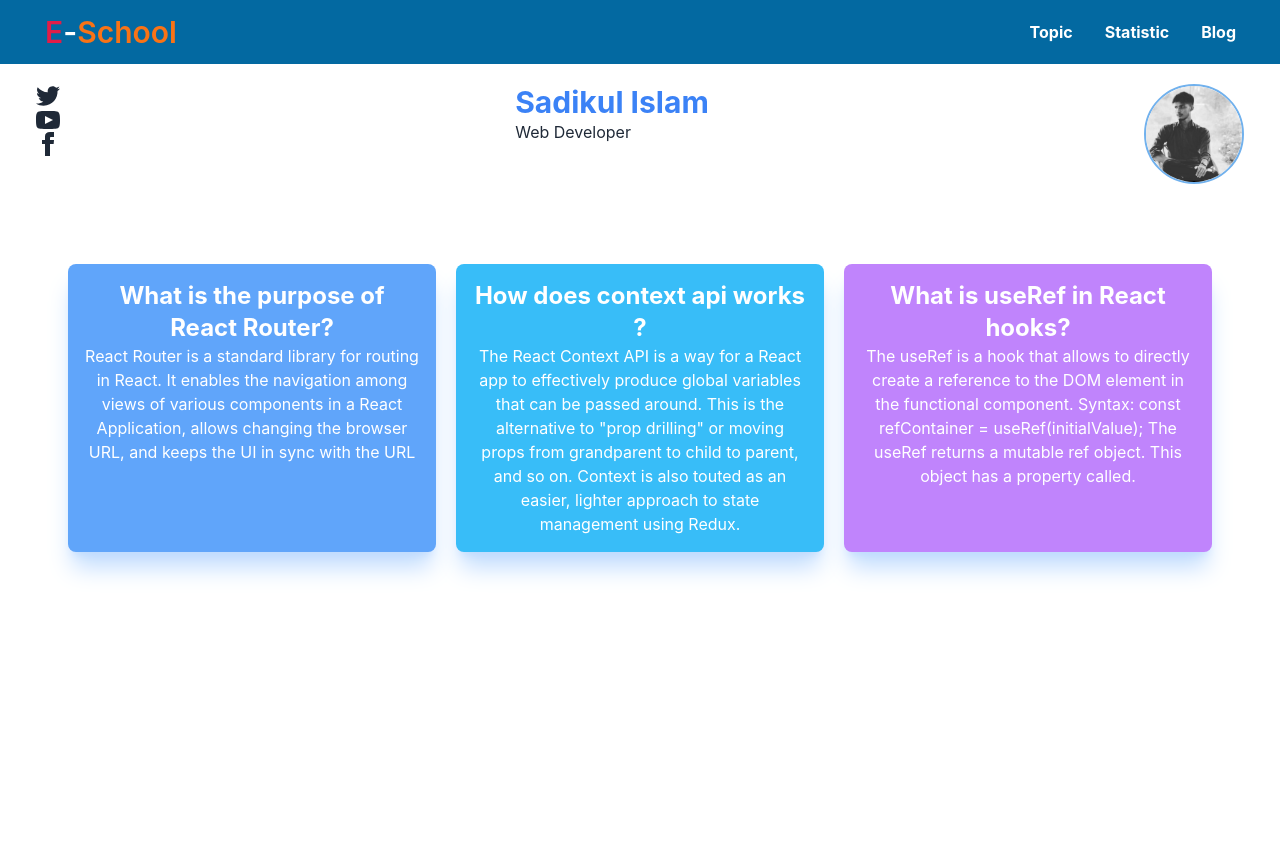
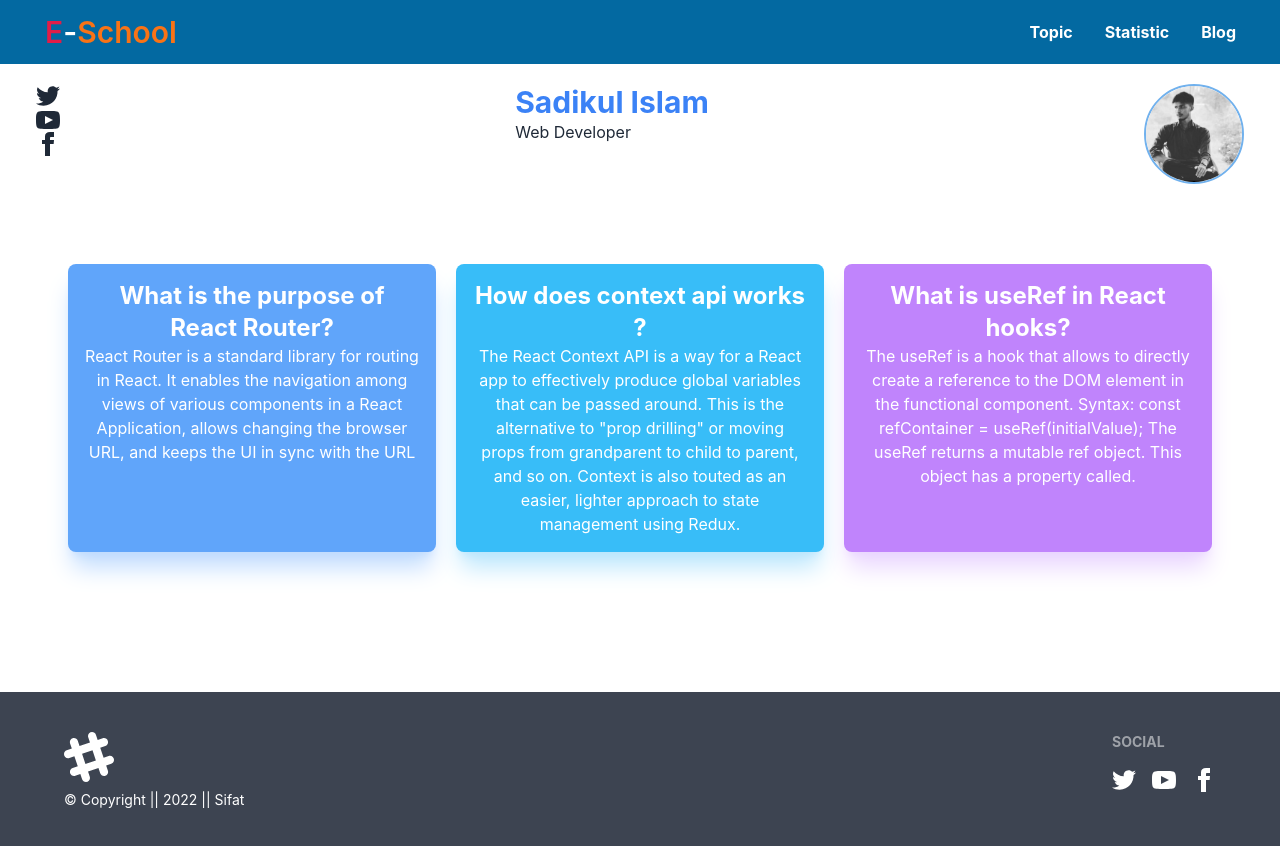
Before and after one commit to sadikulislamsifat/e-school-react-, a React (Create React App) app: page /blog in a window 1280 px wide. Shown: the top 846 px of the page. Before the commit the page ends 800 px from the top, so only its background shows below. Built offline with nearby package versions, Linux system fonts and the light colour scheme.

Commit message:
react tostify instaled

```diff
--- a/src/components/Blog/Blog.css
+++ b/src/components/Blog/Blog.css
@@ -4,3 +4,9 @@
    border-radius: 50%;
    border: 2px solid rgb(113, 177, 237);
 }
+@media screen  and (min-width: 992px) {
+   .blog-container{
+      height: 75vh;
+   }
+
+}
--- a/src/components/Blog/Blog.js
+++ b/src/components/Blog/Blog.js
@@ -5,7 +5,7 @@ import './Blog.css'
 
 const Blog = () => {
     return (
-        <div className='px-9 '>
+        <div className='px-9 blog-container'>
       <div className='text-start flex justify-between mt-5'>
         <div className=''>
         <a><svg xmlns="http://www.w3.org/2000/svg" width="24" height="24" viewBox="0 0 24 24" className="fill-current"><path d="M24 4.557c-.883.392-1.832.656-2.828.775 1.017-.609 1.798-1.574 2.165-2.724-.951.564-2.005.974-3.127 1.195-.897-.957-2.178-1.555-3.594-1.555-3.179 0-5.515 2.966-4.797 6.045-4.091-.205-7.719-2.165-10.148-5.144-1.29 2.213-.669 5.108 1.523 6.574-.806-.026-1.566-.247-2.229-.616-.054 2.281 1.581 4.415 3.949 4.89-.693.188-1.452.232-2.224.084.626 1.956 2.444 3.379 4.6 3.419-2.07 1.623-4.678 2.348-7.29 2.04 2.179 1.397 4.768 2.212 7.548 2.212 9.142 0 14.307-7.721 13.995-14.646.962-.695 1.797-1.562 2.457-2.549z"></path></svg></a>
@@ -13,7 +13,7 @@ const Blog = () => {
       <a><svg xmlns="http://www.w3.org/2000/svg" width="24" height="24" viewBox="0 0 24 24" className="fill-current"><path d="M9 8h-3v4h3v12h5v-12h3.642l.358-4h-4v-1.667c0-.955.192-1.333 1.115-1.333h2.885v-5h-3.808c-3.596 0-5.192 1.583-5.192 4.615v3.385z"></path></svg></a>
         </div>
         <div className='ml-5'>
-        <h1 className='text-3xl font-bold text-blue-500'>Sadikul Islam</h1>
+        <h1 className='text-2xl md:text-3xl font-bold text-blue-500'>Sadikul Islam</h1>
         <p>Web Developer</p>
         </div>
         <div className='logo'>
@@ -25,11 +25,11 @@ const Blog = () => {
             <h2 className='text-2xl font-bold '>What is the purpose of React Router?</h2>
             <p>React Router is a standard library for routing in React. It enables the navigation among views of various components in a React Application, allows changing the browser URL, and keeps the UI in sync with the URL</p>
           </div>
-          <div className='bg-sky-400 p-4 mt-5 shadow-blue-200 shadow-xl rounded-lg text-white'>
+          <div className='bg-sky-400 p-4 mt-5 shadow-sky-200 shadow-xl rounded-lg text-white'>
             <h2 className='text-2xl font-bold '>How does context api works ?</h2>
             <p>The React Context API is a way for a React app to effectively produce global variables that can be passed around. This is the alternative to "prop drilling" or moving props from grandparent to child to parent, and so on. Context is also touted as an easier, lighter approach to state management using Redux.</p>
           </div>
-          <div className='bg-purple-400 p-4 mt-5 shadow-blue-200 shadow-xl rounded-lg text-white'>
+          <div className='bg-purple-400 p-4 mt-5 shadow-purple-200 shadow-xl rounded-lg text-white'>
             <h2 className='text-2xl font-bold '> What is useRef in React hooks?</h2>
             <p>The useRef is a hook that allows to directly create a reference to the DOM element in the functional component. Syntax: const refContainer = useRef(initialValue); The useRef returns a mutable ref object. This object has a property called.</p>
           </div>
--- a/src/components/Container/History/History.js
+++ b/src/components/Container/History/History.js
@@ -1,6 +1,6 @@
 import { EyeIcon, EyeSlashIcon } from "@heroicons/react/24/solid";
 import React, { useState } from "react";
-import { toast } from "react-toastify";
+import { toast, ToastContainer } from "react-toastify";
 
 const History = ({ data, I }) => {
 	const { correctAnswer, options, question } = data;
@@ -11,6 +11,7 @@ const History = ({ data, I }) => {
 
 	const quizAnswer = innerText => {
 		const text = innerText.replaceAll(" ", "");
+		console.log(text)
 		if (answer === text) {
 			toast.success("success", { autoClose: 500 });
 		} else {
@@ -70,6 +71,7 @@ const History = ({ data, I }) => {
 					</div>
 				</div>
 			</div>
+			{/* <ToastContainer/> */}
 		</div>
 	);
 };
--- /dev/null
+++ b/src/components/Container/Topic/Topic.css
@@ -0,0 +1,6 @@
+
+@media  screen and (min-width: 900px) {
+    .topic-container{
+        margin-bottom: 200px;
+    }
+}
--- a/src/components/Container/Topic/Topic.js
+++ b/src/components/Container/Topic/Topic.js
@@ -1,18 +1,19 @@
 import React, { useEffect, useState } from 'react';
 import { useLoaderData } from 'react-router-dom';
 import Item from '../Item/Item';
+import './Topic.css'
 
 const Topic = () => {
 
     const topic = useLoaderData();
-    console.log(topic)
+    // console.log(topic)
     const {data} = topic;
 
 
 
 
     return (
-        <div className='mt-20 flex justify-center align-center'>
+        <div className='mt-20 topic-container flex justify-center align-center'>
 
             <div className='grid gird-cols-1 md:grid-cols-3 lg:grid-cols-4 gap-4 px-5 md:px-8 lg:px-12'>
             {
--- a/src/components/Footer/Footer.css
+++ b/src/components/Footer/Footer.css
@@ -1,5 +1,11 @@
-.footer{
-    color: #FFF;
-    position: absolute;
-    bottom: 0;
+
+
+@media  screen and (min-width: 800px) {
+    .footer{
+        color: #FFF;
+        /* position: absolute; */
+        margin-bottom: 0;
+        /* height: 12vh; */
+    }
+
 }
--- a/src/components/Main/Main.js
+++ b/src/components/Main/Main.js
@@ -8,7 +8,7 @@ const Main = () => {
         <div>
             <Navbar />
            <Outlet></Outlet>
-           {/* <Footer></Footer> */}
+           <Footer></Footer>
         </div>
     );
 };
```
Also changed, not shown: 1 other file (tests, documents, lock files or other folders).
